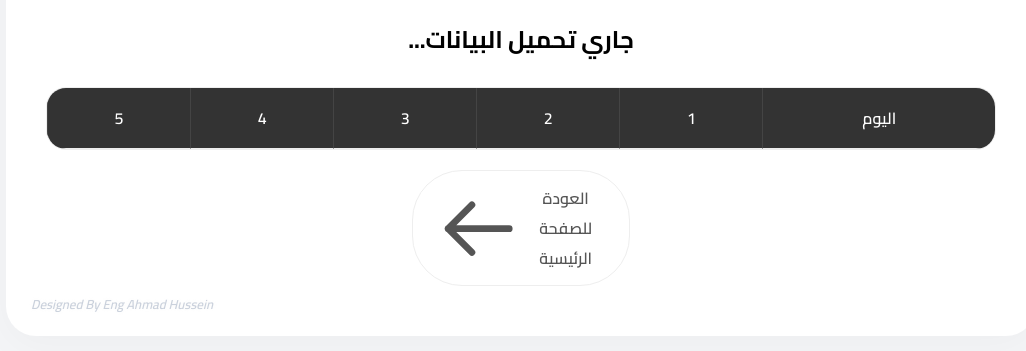
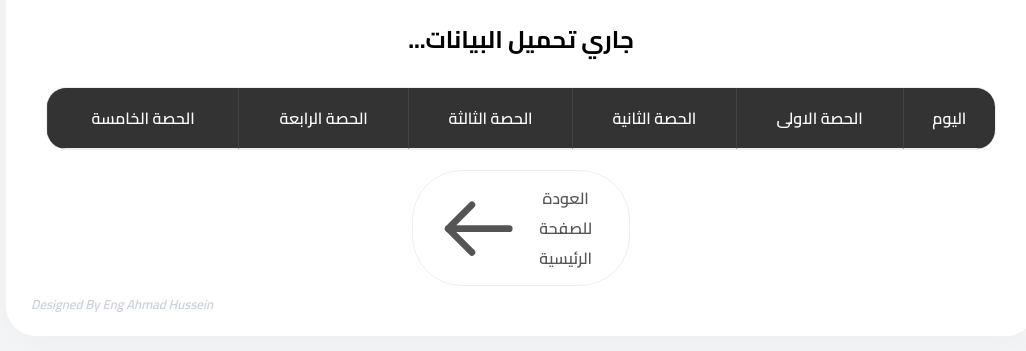
Before and after one commit to ahmadicloudox-web/Lessons-program, a plain HTML site: page c2.html in a window 1280 px wide. Shown: the part 323-674 px from the top of the page, without its empty margins (119-1145 px from the left). Drawn offline with Linux system fonts and the light colour scheme; no server answers.

Commit message:
Modify table headers for class periods
Updated table headers to include specific class periods in Arabic.

```diff
--- a/c2.html
+++ b/c2.html
@@ -16,12 +16,12 @@
         <table>
             <thead>
                 <tr class="header-row">
-                    <th>اليوم</th>
-                    <th>1</th>
-                    <th>2</th>
-                    <th>3</th>
-                    <th>4</th>
-                    <th>5</th>
+                  <th>اليوم</th>
+                    <th>الحصة الاولى</th>
+                    <th>الحصة الثانية</th>
+                    <th>الحصة الثالثة</th>
+                    <th>الحصة الرابعة</th>
+                    <th>الحصة الخامسة</th>
                 </tr>
             </thead>
             <tbody id="schedule-body"></tbody>
```
